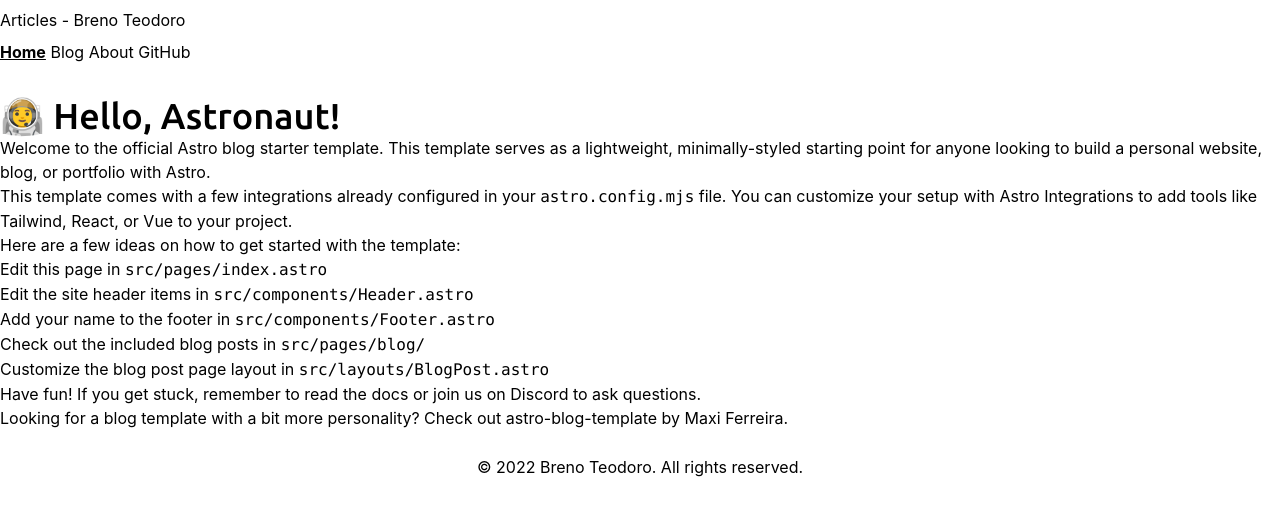
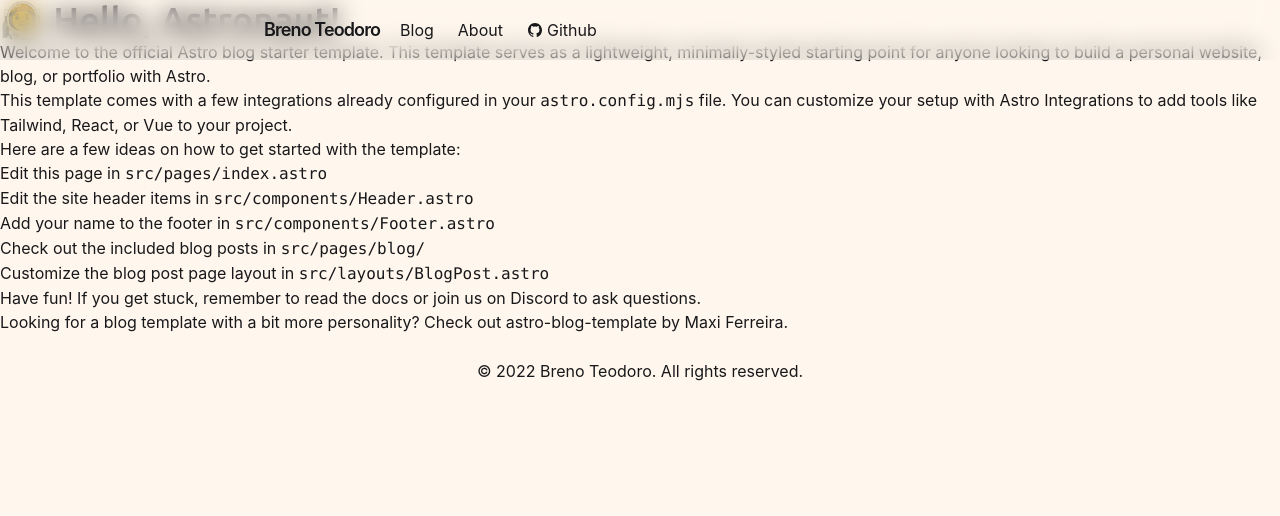
Before and after one commit to brenodt/brenodt.github.io, an Astro site: page / in a window 1280 px wide. Built offline with nearby package versions, Linux system fonts and the light colour scheme; Astro itself is replaced by a stand-in of ours.

Commit message:
feat: update header

```diff
--- a/package.json
+++ b/package.json
@@ -22,6 +22,7 @@
     "astro": "^1.7.2",
     "react": "^18.0.0",
     "react-dom": "^18.0.0",
+    "react-icons": "^4.7.1",
     "tailwindcss": "^3.0.24"
   },
   "devDependencies": {
--- a/src/components/Body.astro
+++ b/src/components/Body.astro
@@ -1 +1,4 @@
-<body class="bg-orange-50
+<body
+  class="bg-orange-50 dark:bg-zinc-900 text-zinc-900 dark:text-zinc-300 break-words leading-6 transition-colors duration-500"
+  ><slot />
+</body>
--- a/src/components/Header.astro
+++ b/src/components/Header.astro
@@ -1,24 +1,27 @@
 ---
 import HeaderLink from './HeaderLink.astro';
 import { SITE_TITLE } from '../config';
+
+import {IoLogoGithub} from 'react-icons/io5';
 ---
 
-<header>
-	<h2>
-		{SITE_TITLE}
-	</h2>
-	<nav>
-		<HeaderLink href="/">Home</HeaderLink>
-		<HeaderLink href="/blog">Blog</HeaderLink>
-		<HeaderLink href="/about">About</HeaderLink>
-		<HeaderLink href="https://github.com/brenodt" target="_blank">GitHub</HeaderLink>
-	</nav>
+<header class="fixed w-full p-2 z-20 backdrop-blur-md">
+  <div class="mx-auto max-w-3xl">
+    <nav class="flex items-center gap-3 text-base">
+      <a href="/" class="group">
+        <h2 class="font-semibold tracking-tighter p-2 font-mplus text-lg">
+            {SITE_TITLE}
+        </h2>
+      </a>
+      <div class="items-center gap-6 hidden md:flex">
+        <HeaderLink href="/blog">Blog</HeaderLink>
+        <HeaderLink href="/about">About</HeaderLink>
+        <HeaderLink
+          href="https://github.com/brenodt"
+          target="_blank"><IoLogoGithub /> Github</HeaderLink
+        >
+      </div>
+      <div class="flex-1"></div>
+    </nav>
+  </div>
 </header>
-<style>
-	header {
-		margin: 0em 0 2em;
-	}
-	h2 {
-		margin: 0.5em 0;
-	}
-</style>
--- a/src/components/HeaderLink.astro
+++ b/src/components/HeaderLink.astro
@@ -12,8 +12,10 @@
 </a>
 <style>
 	a {
-		display: inline-block;
+		display: inline-flex;
 		text-decoration: none;
+		align-items: center;
+		gap: 4px;
 	}
 	a.active {
 		font-weight: bolder;
--- a/src/config.ts
+++ b/src/config.ts
@@ -1,5 +1,6 @@
 // Place any global data in this file.
 // You can import this data from anywhere in your site by using the `import` keyword.
 
-export const SITE_TITLE = 'Articles - Breno Teodoro';
+export const SITE_TITLE = 'Breno Teodoro';
 export const SITE_DESCRIPTION = 'Written by yours truly.';
+export const HOMEPAGE_URL = 'https://brenodt.dev';
--- a/src/pages/index.astro
+++ b/src/pages/index.astro
@@ -1,4 +1,5 @@
 ---
+import Body from '../components/Body.astro';
 import BaseHead from '../components/BaseHead.astro';
 import Header from '../components/Header.astro';
 import Footer from '../components/Footer.astro';
@@ -10,7 +11,7 @@
 	<head>
 		<BaseHead title={SITE_TITLE} description={SITE_DESCRIPTION} />
 	</head>
-	<body>
+	<Body>
 		<Header title={SITE_TITLE} />
 		<main>
 			<h1 class="font-ubuntu text-4xl">🧑‍🚀 Hello, Astronaut!</h1>
@@ -46,5 +47,5 @@
 			</p>
 		</main>
 		<Footer />
-	</body>
+	</Body>
 </html>
--- a/src/styles/global.css
+++ b/src/styles/global.css
@@ -1,8 +1,3 @@
-/*
-  The CSS in this style tag is based off of Bear Blog's default CSS.
-  https://github.com/HermanMartinus/bearblog/blob/297026a877bc2ab2b3bdfbd6b9f7961c350917dd/templates/styles/blog/default.css
-  License MIT: https://github.com/HermanMartinus/bearblog/blob/master/LICENSE.md
- */
 @import url("https://fonts.googleapis.com/css2?family=Ubuntu:wght@300;500;700&display=swap");
 
 body {
```
Also changed, not shown: 1 other file.
